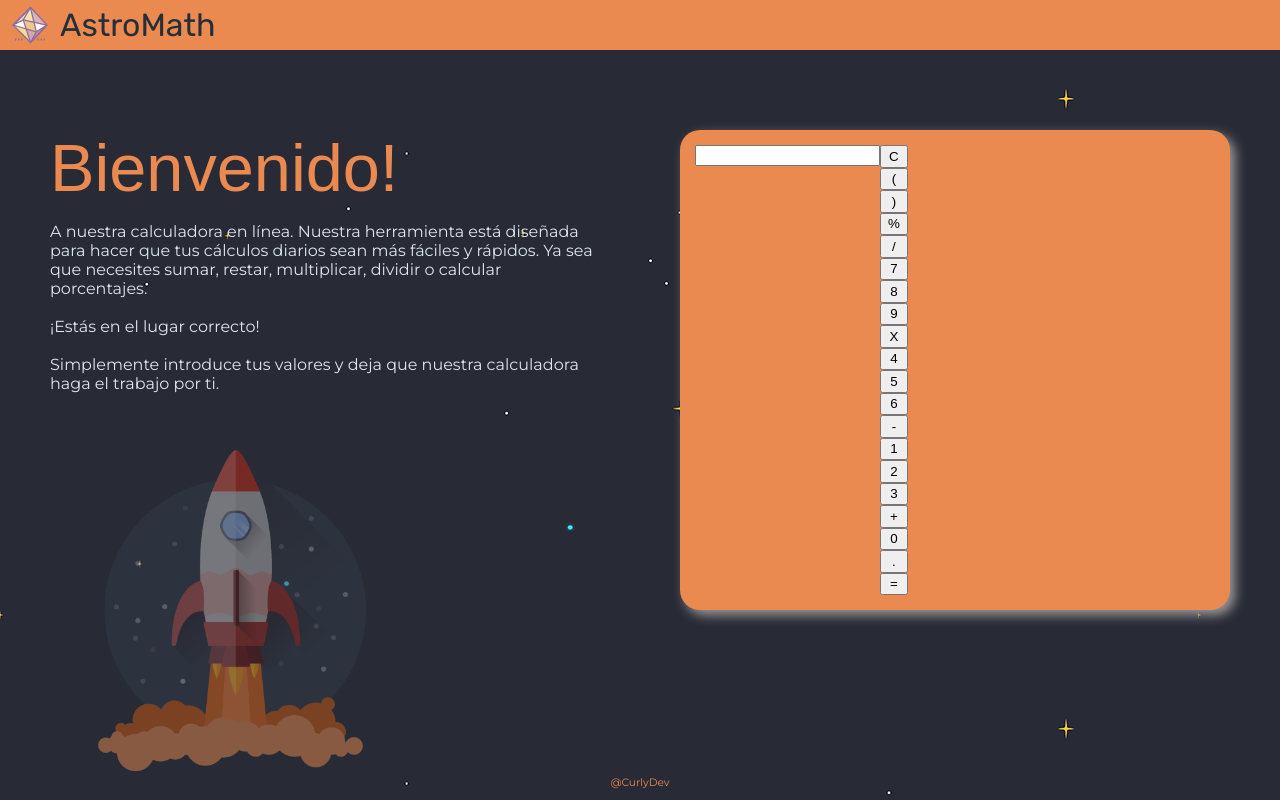
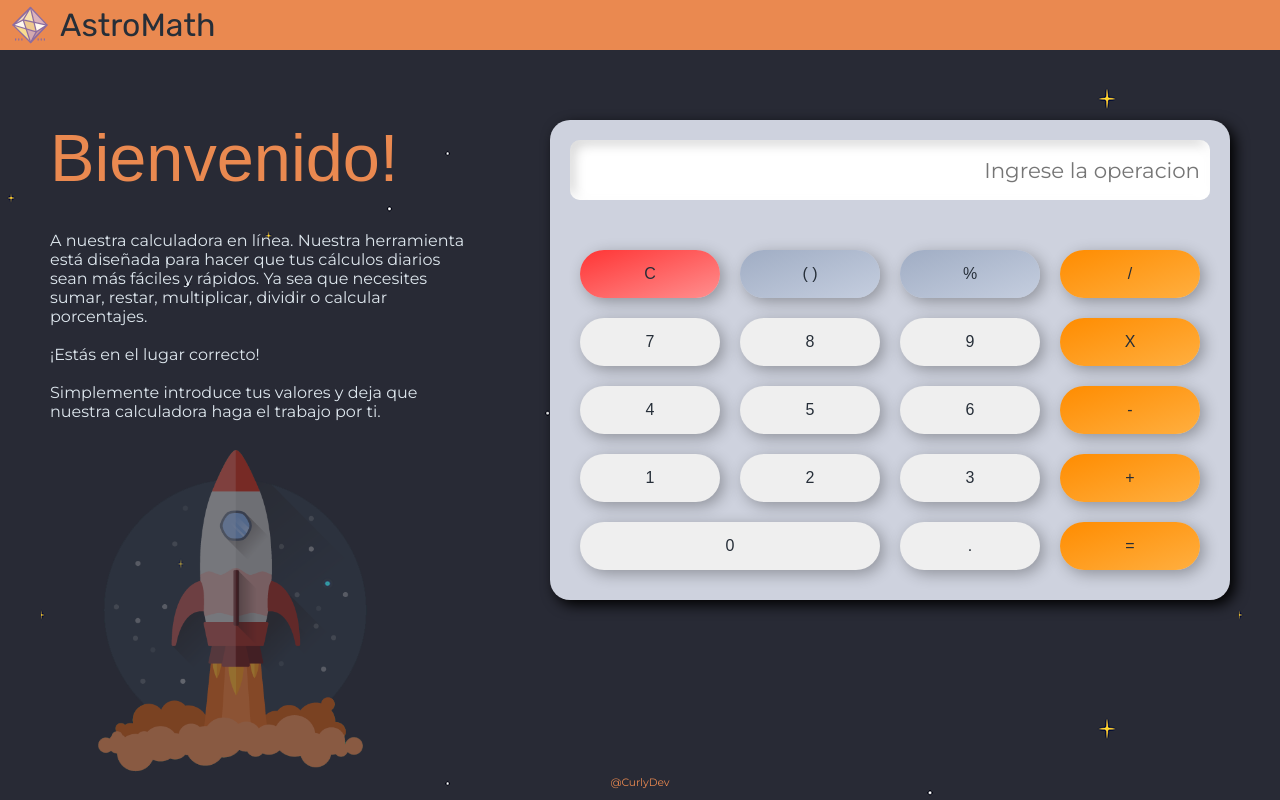
Before and after one commit to Stephasmc/Calculator-WebApp, a plain HTML site: page index.html in a window 1280 px wide. Drawn offline with Linux system fonts and the light colour scheme; a web font is replaced by a local one.

Commit message:
calculator-panel

```diff
--- a/css/style.css
+++ b/css/style.css
@@ -1,14 +1,15 @@
 body{
-    background-image: url("../assets/background_in_space.gif");
-    background-repeat: repeat;
-    background-position: auto;
-    margin: 0px;
-    font-family: "Montserrat", sans-serif;
+    background-image: url("../assets/background_in_space.gif"); /* Imagen de fondo para la página */
+    background-position: top;
+    margin: 0;  /* Elimina las márgenes de la página */
+    font-family: "Montserrat", sans-serif;  /* Define la fuente principal de la página  */
 }
 
 /*HEADER SECTION*/
     header{
         display: flex;
+        position: fixed;
+        top: 0;
         height: 50px;
         width: 100%;
         background-color: #ea8950;
@@ -22,37 +23,31 @@ h1{
     }
 
     header svg{
-    margin: 0px 10px;
+        margin: 0 10px;
     }
 
 /*PRINCIPAL SECITON*/
-
-.main-contanier {
-    display: flex;
-    flex-wrap: wrap;
-}
-/* Text section */
 .grid-container{
     display: grid;
-    grid-template-columns: 1fr 1fr;
+    grid-template-columns: 1fr minmax(300px, 680px); /* Define dos columnas */
     gap: 80px;
-    margin: 80px 50px;
+    margin: 120px 50px;
 }
 
-.grid-item1 h2 {
+    /* Text section */
+    h2 {
         font-family: "Handjet", sans-serif;
         color: #ea8950;
         font-weight: 300;
         font-size: 50pt;
-    margin: 0px;
+        margin: 0;
     }
 
-.grid-item1 p {
+    .item1-text p {
         color: #DDE6ED;
         position: relative; /* Asegurar que el texto tenga una posición relativa */
         z-index: 1; /* Asegurar que el texto esté por encima de la imagen */
     }
-
 
     .rocketLogo {
         position: absolute;
@@ -63,28 +58,69 @@ header svg{
     }
 
     /* calculator section */
-.calculator {
-    display: flex;
-    height: 100%;
-    padding: 15px;
-    background-color: #ea8950;
+    .item2-calculator {
+        padding-right: 50px;
+        padding: 20px;
+        background-color: #CED2DE;
         border-radius: 20px;
-    box-shadow: 5px 5px 12px #9e9b9b; /* SombraDerecha - SombraInferior - Difuminacion*/
+        box-shadow: 5px 5px 14px #000000; /* SombraDerecha - SombraInferior - Difuminacion*/
     }
 
-.display {
-
+    .item2-calculator .display {
+        display: grid;
+        grid: span 4;
+        height: 60px;
     }
 
-.calculator .button-panel {
+    input {
+        padding-right: 10px;
+        text-align: right;
+        font-size: 16pt;
+        font-family: "Montserrat", sans-serif;
+        border-radius: 10px;
+        border: none;
+        outline: none;
+        box-shadow: inset -5px -5px 12px #ffffff,
+                    inset 5px 5px 12px rgba(0, 0, 0, 0.16);
+    }
+
+    .item2-calculator .button-panel {
         display: grid;
-    grid-template-columns: minmax();
+        grid-template-columns: repeat(4, 1fr);
+        margin-top:40px;
+    }
+
+    button {
+        color: #262e38;
+        border-radius: 30px;
+        font-size: 12pt;
+        border: none;
+        padding: 15px;
+        margin: 10px;
+        box-shadow: 4px 4px 15px rgba(0, 0, 0, 0.3); /* Agregar sombra al botón */
+    }
+
+    .button-panel .clear-btn{
+        background: linear-gradient(to left top, #ff8f8f, #ff3535);
+    }
+
+    .button-panel .gray-btn {
+        background: linear-gradient(to left top, #C5CEDF, #A0ADC4);
+    }
+
+    .button-panel .orange-btn {
+        background: linear-gradient(to left top, #ffaf40, #ff8c00);
+    }
+
+    .button-panel .cero-btn {
+        display: grid;
+        grid-column: span 2;
     }
 
 /*FOOTER SECTION*/
 footer {
-    position: fixed;
-    bottom: 0px;
+    position: absolute;
+    bottom: 0;
     width: 100%;
 }
 
--- a/index.html
+++ b/index.html
@@ -29,8 +29,9 @@
     <main>
         <div class="grid-container">
             <!-- Intro Section -->
-                <div class="grid-item1">
+            <div class="item1-text">
                 <h2>Bienvenido!</h2>
+                <br>
                 <p>A nuestra calculadora en línea. Nuestra herramienta está diseñada para
                     hacer que tus cálculos diarios sean más fáciles y rápidos. Ya sea que
                     necesites sumar, restar, multiplicar, dividir o calcular porcentajes.
@@ -43,31 +44,28 @@
             </div>
 
             <!-- Calculator Panel -->
-                <div class="grid-item2">
-                    <div class="calculator">
-                        <div class="display"><input type="text"></div>
+            <div class="item2-calculator">
+                <div class="display"><input type="text" placeholder="Ingrese la operacion"></div>
                 <div class="button-panel">
-                            <button>C</button>
-                            <button>(</button>
-                            <button>)</button>
-                            <button>%</button>
-                            <button>/</button>
+                    <button class="clear-btn">C</button>
+                    <button class="gray-btn">( )</button>
+                    <button class="gray-btn">%</button>
+                    <button class="orange-btn">/</button>
                     <button>7</button>
                     <button>8</button>
                     <button>9</button>
-                            <button>X</button>
+                    <button class="orange-btn">X</button>
                     <button>4</button>
                     <button>5</button>
                     <button>6</button>
-                            <button>-</button>
+                    <button class="orange-btn">-</button>
                     <button>1</button>
                     <button>2</button>
                     <button>3</button>
-                            <button>+</button>
-                            <button>0</button>
+                    <button class="orange-btn">+</button>
+                    <button class="cero-btn">0</button>
                     <button>.</button>
-                            <button>=</button>
-                        </div>
+                    <button class="orange-btn">=</button>
                 </div>
             </div>
         </div>
```
Lines whose indentation alone changed are shown as unchanged.
